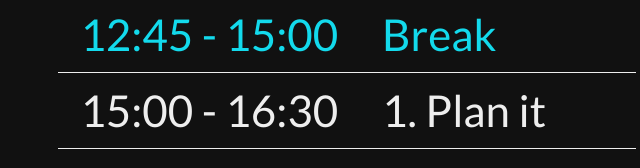
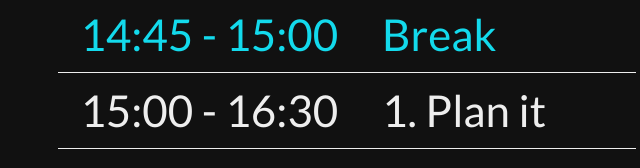
Before and after one commit to belenbarrospena/usability_testing_workshop_fosdem2020, a plain HTML site: page index.html in a window 1280 px wide. Both pictures are taken after a click on the button 1251 px from the left and 734 px from the top of the page. Shown: the part 507-675 px from the top of the page, 293-933 px from the left. Drawn offline with Linux system fonts and the light colour scheme.

Commit message:
Correct wrong time in the agenda slide.
Signed-off-by: Belen Pena <belenbarrospena@gmail.com>

```diff
--- a/index.html
+++ b/index.html
@@ -55,7 +55,7 @@
 									<td>3. Analyse it</td>
 								</tr>
 								<tr>
-									<td><span style="color:#13daec;">12:45 - 15:00</span></td>
+									<td><span style="color:#13daec;">14:45 - 15:00</span></td>
 									<td><span style="color:#13daec;">Break</span></td>
 								</tr>
 								<tr>
```
